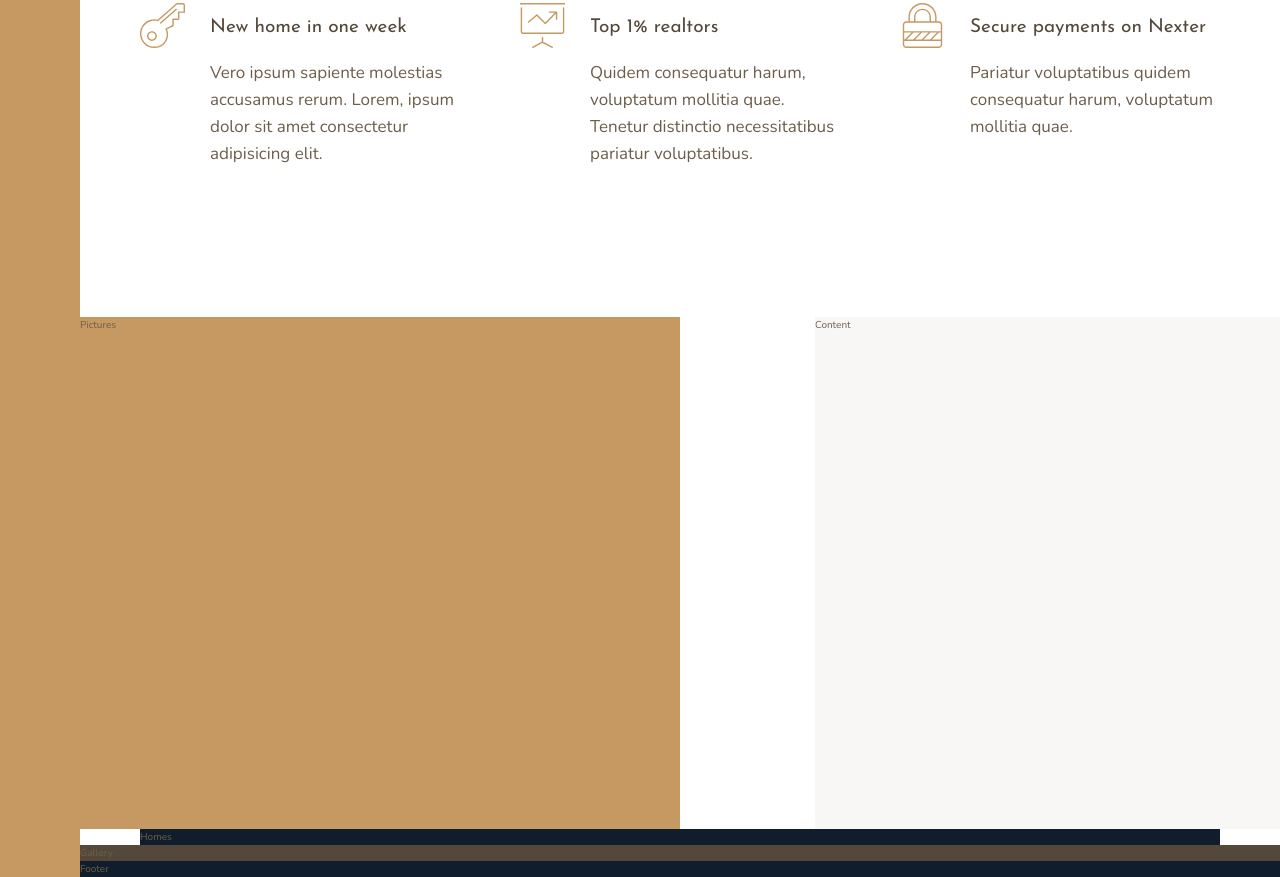
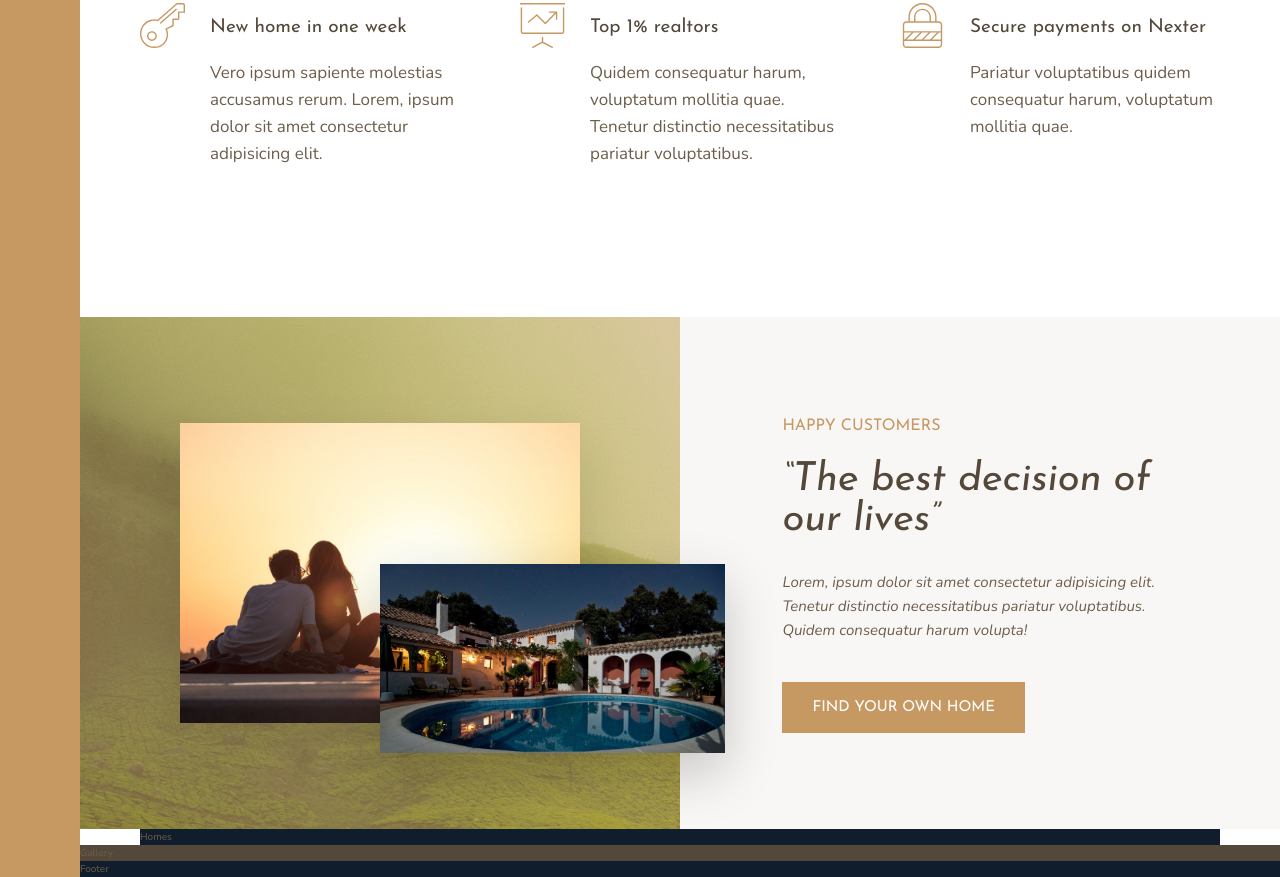
Before and after one commit to AdoDragicevic/Nexter, a website: page index.html in a window 1280 px wide. Shown: the part 991-1868 px from the top of the page. Drawn offline with nearby package versions, Linux system fonts and the light colour scheme.

Commit message:
add story section

```diff
--- a/index.html
+++ b/index.html
@@ -99,10 +99,22 @@
 
         <!-- it is fine to have block__el if block doens't exist, if it conceptually makes sense-->
         <div class="story__pictures">
-                Pictures
+                <img src="img/story-1.jpeg" alt="Couple with new house" class="story__img--1">
+                <img src="img/story-2.jpeg" alt="New house" class="story__img--2">
         </div>
         <div class="story__content">
-                Content
+            <h3 class="heading-3 mb-sm">
+                Happy Customers
+            </h3>
+            <h2 class="heading-2 heading-2--dark mb-md">
+                &ldquo;The best decision of our lives&rdquo;
+            </h2>
+            <p class="story__text">
+                Lorem, ipsum dolor sit amet consectetur adipisicing elit. Tenetur distinctio necessitatibus pariatur voluptatibus. Quidem consequatur harum volupta!
+            </p>
+            <button class="btn">
+                Find your own home
+            </button>
         </div>
 
         <section class="homes">
--- a/sass/_story.scss
+++ b/sass/_story.scss
@@ -5,12 +5,62 @@
   &__pictures {
     grid-column: full-start / col-end 4;
 
-    background-color: $color-primary;
+    display: grid;
+    grid-template-rows: repeat(6, 1fr);
+    grid-template-columns: repeat(6, 1fr);
+
+    align-items: center;
+
+    background-image: linear-gradient(rgba($color-primary, .5), rgba($color-primary, .5)),
+                      url(../img/back.jpg);
+
+  }
+
+  &__img--1 {
+    width: 100%;
+    box-shadow: 0 2rem 5rem rgba(0, 0, 0, .1);
+
+    // in grid imgs acti differently. Imgs have their intrinsic aspect-ratio (dimension), and they always try
+    // to keep it, so an img will not automatically fully stretch to the grid-area we specify for it; to place
+    // the img to the center of the grid-area defined for it, add align-items: center to grid (&__pictures)
+    grid-area: 2 / 2 / -2 / -2;
+  }
+
+  &__img--2 {
+    grid-area: 4 / 4 / 6 / 7;
+    box-shadow: 0 2rem 5rem rgba(0, 0, 0, .2);
+
+    // instead of transform, we just increased img width
+    width: 115%;
+    z-index: 2;
   }
 
   &__content {
-    grid-column: col-end 5 / full-end;
+    grid-column: col-start 5 / full-end;
+
+    display: flex;
+    flex-direction: column;
+    justify-content: center;
+    align-items: flex-start;
+
+    /*
+      we use flexbox for centering, because we are centering a one dimensional layout,
+      to do the same with grid:
+
+      display: grid;
+      align-content: center;
+      justify-items: start;
+    */
 
     background-color: $color-grey-light-1;
+
+    // defining padding with vw automatically adds responsive design
+    padding: 6rem 8vw;
+  }
+
+  &__text {
+    font-size: 1.5rem;
+    font-style: italic;
+    margin-bottom: 4rem;
   }
 }
--- a/sass/_typography.scss
+++ b/sass/_typography.scss
@@ -10,10 +10,24 @@
 
 .heading-2 {
   @extend %heading;
+  font-size: 4rem;
+  font-style: italic;
+  line-height: 1;
+
+  &--light {
+    color: $color-grey-light-1;
+  }
+
+  &--dark {
+    color: $color-grey-dark-1;
+  }
 }
 
 .heading-3 {
   @extend %heading;
+  font-size: 1.6rem;
+  color: $color-primary;
+  text-transform: uppercase;
 }
 
 .heading-4 {
@@ -29,3 +43,20 @@
   }
 
 }
+
+.btn {
+  background-color: $color-primary;
+  color: #fff;
+  border: none;
+  border-radius: 0;
+  font-family: $font-display;
+  font-size: 1.5rem;
+  text-transform: uppercase;
+  padding: 1.8rem 3rem;
+  cursor: pointer;
+  transition: all .2s;
+
+  &:hover {
+    background-color: $color-primary-dark;
+  }
+}
--- /dev/null
+++ b/sass/_utils.scss
@@ -0,0 +1,15 @@
+.mb-sm {
+  margin-bottom: 2rem;
+}
+
+.mb-md {
+  margin-bottom: 3rem;
+}
+
+.mb-lg {
+  margin-bottom: 4rem;
+}
+
+.mb-hg {
+  margin-bottom: 8rem;
+}
--- a/sass/main.scss
+++ b/sass/main.scss
@@ -8,6 +8,7 @@
 @import "homes";
 @import "gallery";
 @import "footer";
+@import "utils";
 @import "grid-exercise";
 
 
```
Also changed, not shown: img/text.txt (deleted, +0 -18 lines), css/style.css.
